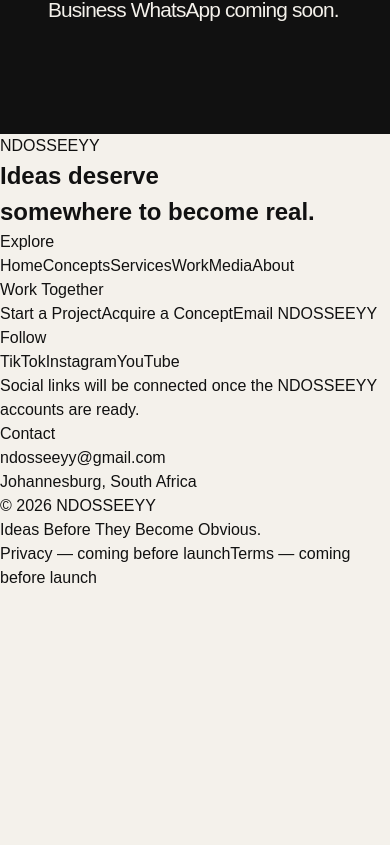
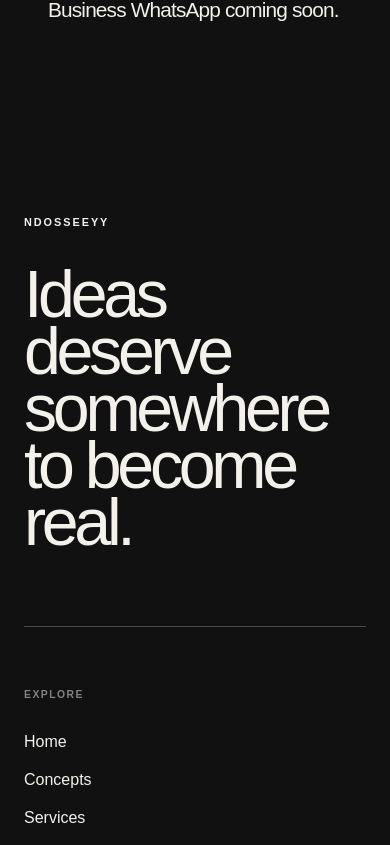
Before and after one commit to gititbunny/ndosseeyy, a React (Vite) app: page /contact in a window 390 px wide. Shown: the part 3159-4004 px from the top of the page. Before the commit the page ends 3749 px from the top, so only its background shows below. Built offline with nearby package versions, Linux system fonts and the light colour scheme.

Commit message:
Update Footer.css

```diff
--- a/src/styles/Footer.css
+++ b/src/styles/Footer.css
@@ -0,0 +1,263 @@
+/* ========================================
+   FOOTER
+======================================== */
+
+.footer {
+  width: 100%;
+
+  padding: 100px 40px 30px;
+
+  background: #111111;
+  color: #f4f1eb;
+}
+
+
+/* ========================================
+   FOOTER INTRO
+======================================== */
+
+.footer-top {
+  padding-bottom: 100px;
+
+  border-bottom: 1px solid rgba(244, 241, 235, 0.25);
+}
+
+.footer-label {
+  margin-bottom: 45px;
+
+  font-size: 0.68rem;
+  font-weight: 600;
+  letter-spacing: 0.18em;
+  text-transform: uppercase;
+}
+
+.footer-top h2 {
+  max-width: 1100px;
+
+  font-size: clamp(4rem, 9vw, 9rem);
+  font-weight: 500;
+  line-height: 0.86;
+  letter-spacing: -0.065em;
+}
+
+
+/* ========================================
+   FOOTER GRID
+======================================== */
+
+.footer-grid {
+  padding: 70px 0;
+
+  display: grid;
+  grid-template-columns: repeat(4, 1fr);
+  gap: 40px;
+
+  border-bottom: 1px solid rgba(244, 241, 235, 0.25);
+}
+
+.footer-column {
+  min-width: 0;
+}
+
+.footer-column-title {
+  margin-bottom: 28px;
+
+  font-size: 0.65rem;
+  font-weight: 600;
+  letter-spacing: 0.14em;
+  text-transform: uppercase;
+
+  opacity: 0.5;
+}
+
+
+/* ========================================
+   FOOTER LINKS
+======================================== */
+
+.footer-links {
+  display: flex;
+  flex-direction: column;
+  align-items: flex-start;
+  gap: 12px;
+}
+
+.footer-links a,
+.footer-links span {
+  font-size: 0.9rem;
+}
+
+.footer-links a {
+  position: relative;
+
+  padding-bottom: 2px;
+}
+
+.footer-links a::after {
+  content: "";
+
+  position: absolute;
+  left: 0;
+  bottom: 0;
+
+  width: 100%;
+  height: 1px;
+
+  background: currentColor;
+
+  transform: scaleX(0);
+  transform-origin: right;
+
+  transition: transform 0.3s ease;
+}
+
+.footer-links a:hover::after {
+  transform: scaleX(1);
+  transform-origin: left;
+}
+
+
+/* ========================================
+   SOCIAL
+======================================== */
+
+.footer-social-links span {
+  opacity: 0.85;
+}
+
+.footer-social-note {
+  max-width: 230px;
+  margin-top: 25px;
+
+  font-size: 0.68rem;
+  line-height: 1.6;
+
+  opacity: 0.4;
+}
+
+
+/* ========================================
+   CONTACT
+======================================== */
+
+.footer-contact-column {
+  display: flex;
+  flex-direction: column;
+  align-items: flex-start;
+}
+
+.footer-email {
+  margin-bottom: 18px;
+
+  font-size: clamp(1.1rem, 2vw, 1.8rem);
+  letter-spacing: -0.03em;
+
+  word-break: break-word;
+}
+
+.footer-contact-column > p:last-child {
+  font-size: 0.75rem;
+
+  opacity: 0.55;
+}
+
+
+/* ========================================
+   FOOTER BOTTOM
+======================================== */
+
+.footer-bottom {
+  padding-top: 28px;
+
+  display: flex;
+  align-items: flex-end;
+  justify-content: space-between;
+  gap: 40px;
+}
+
+.footer-bottom > div {
+  display: flex;
+  gap: 24px;
+}
+
+.footer-bottom p,
+.footer-bottom span {
+  font-size: 0.62rem;
+  letter-spacing: 0.04em;
+
+  opacity: 0.45;
+}
+
+.footer-bottom-right {
+  justify-content: flex-end;
+}
+
+
+/* ========================================
+   TABLET
+======================================== */
+
+@media (max-width: 1000px) {
+  .footer-grid {
+    grid-template-columns: repeat(2, 1fr);
+    gap: 60px 30px;
+  }
+
+  .footer-bottom {
+    align-items: flex-start;
+    flex-direction: column;
+  }
+
+  .footer-bottom-right {
+    justify-content: flex-start;
+  }
+}
+
+
+/* ========================================
+   MOBILE
+======================================== */
+
+@media (max-width: 768px) {
+  .footer {
+    padding: 80px 24px 25px;
+  }
+
+  .footer-top {
+    padding-bottom: 75px;
+  }
+
+  .footer-label {
+    margin-bottom: 35px;
+  }
+
+  .footer-top h2 {
+    font-size: clamp(3.8rem, 17vw, 6rem);
+  }
+
+  .footer-grid {
+    padding: 60px 0;
+
+    grid-template-columns: 1fr;
+    gap: 55px;
+  }
+
+  .footer-links a,
+  .footer-links span {
+    font-size: 1rem;
+  }
+
+  .footer-bottom {
+    padding-top: 24px;
+    gap: 20px;
+  }
+
+  .footer-bottom > div {
+    flex-direction: column;
+    gap: 7px;
+  }
+
+  .footer-bottom-right {
+    gap: 7px;
+  }
+}
```
